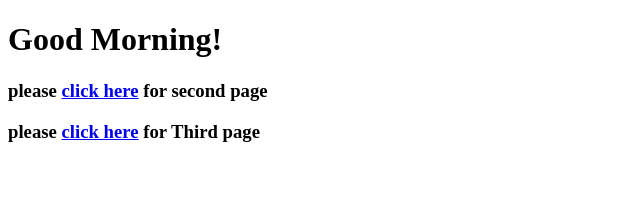
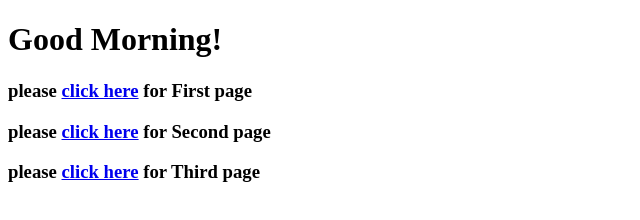
Before and after one commit to pramodh6/First, a plain HTML site: page index.html in a window 1280 px wide. Shown: the whole page, without its empty margins (0-640 px from the left). Drawn offline with Linux system fonts and the light colour scheme.

Commit message:
Update index.html

```diff
--- a/index.html
+++ b/index.html
@@ -1,11 +1,12 @@
 <!DOCTYPE html>
 <html>
 <head>
-<title>My first home page</title>
+<title>My home page</title>
 </head>
 <body>
 <h1>Good Morning!</h1>
-<h3>please <a href="first.html">click here</a> for second page</h3>
-  <h3>please <a href="third.html">click here</a> for Third page</h3>
+<h3>please <a href="first.html">click here</a> for First page</h3>
+<h3>please <a href="second.html">click here</a> for Second page</h3>
+<h3>please <a href="third.html">click here</a> for Third page</h3>
 </body>
 </html>
```
